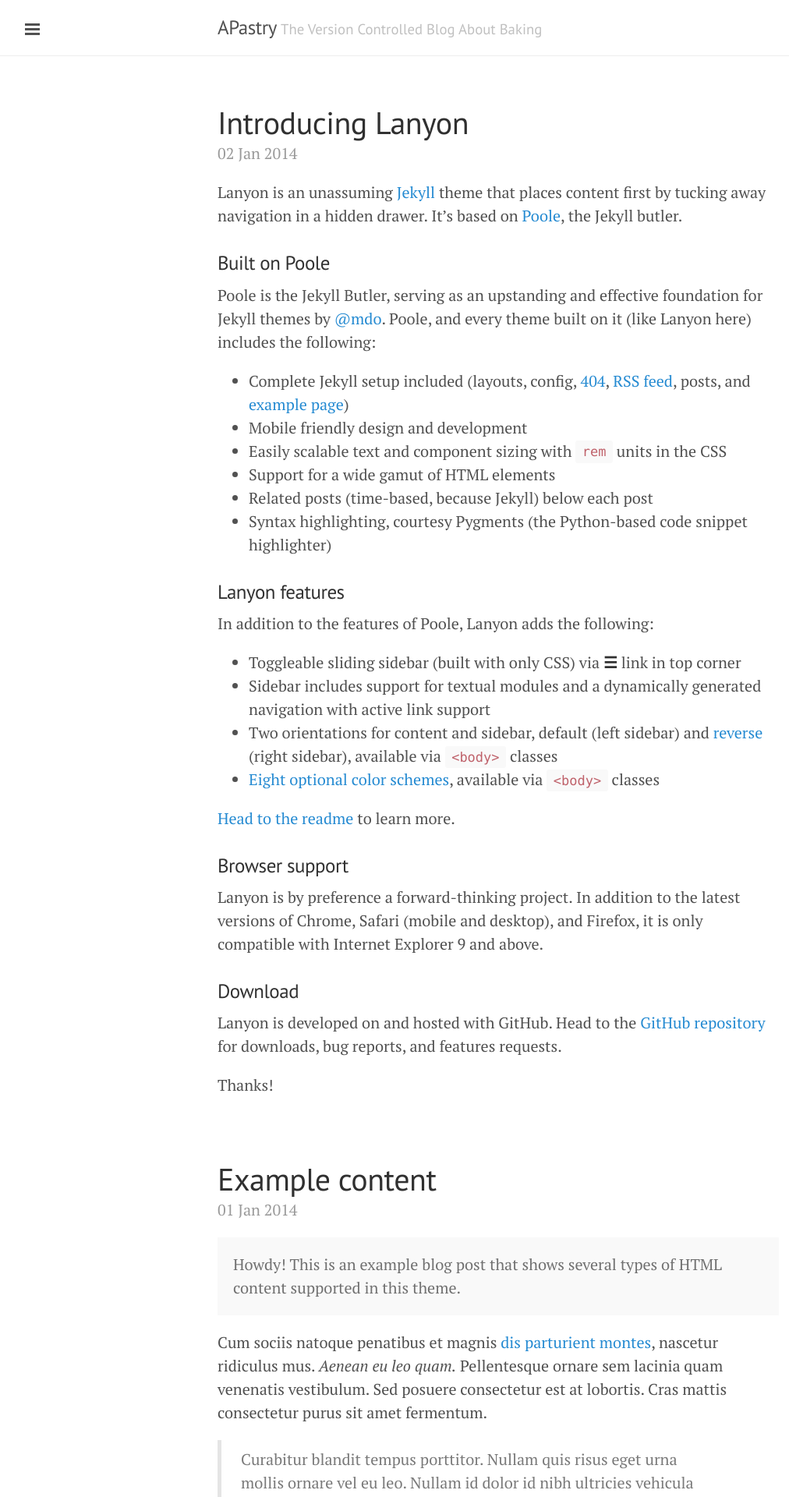
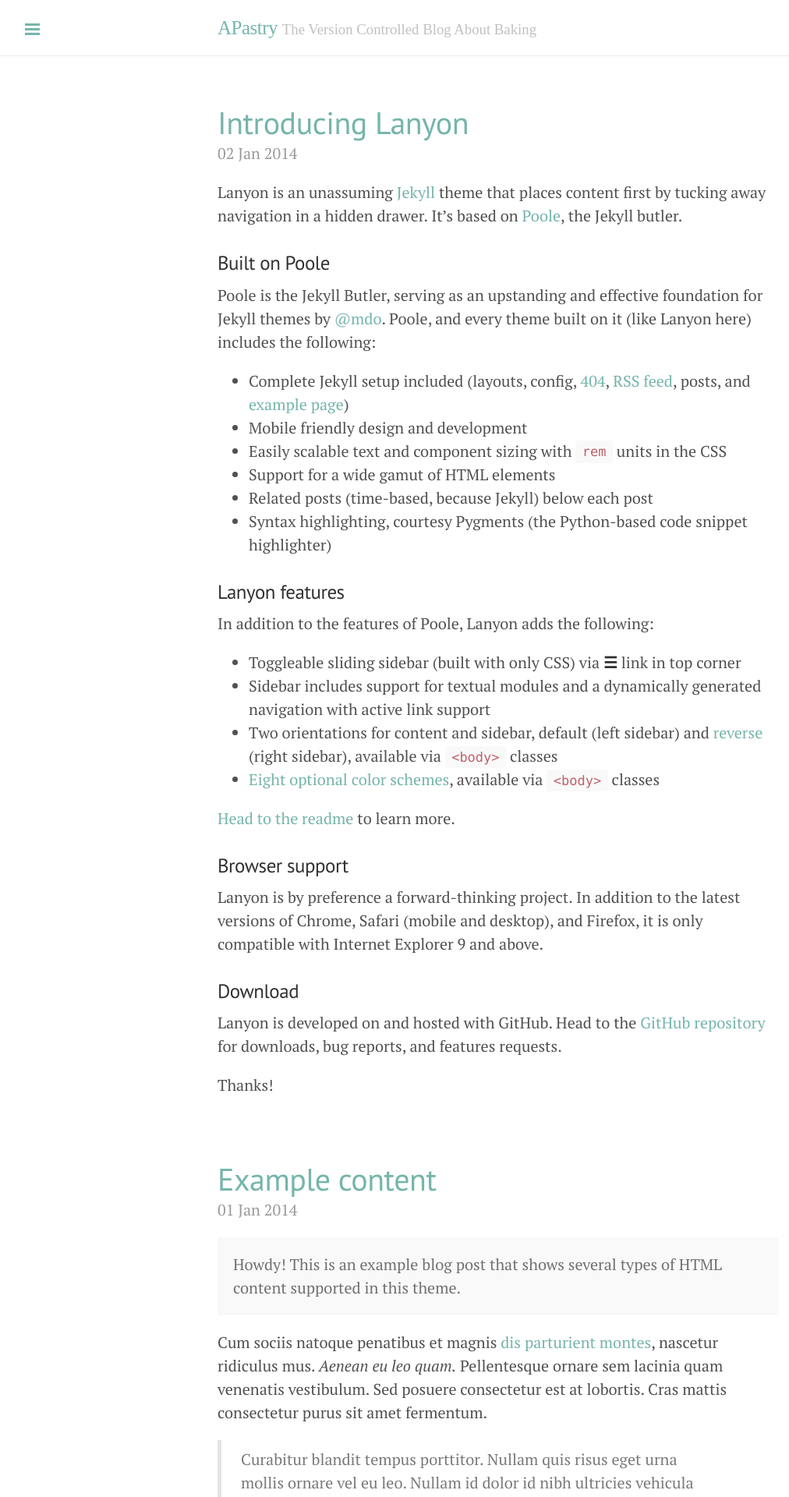
Before and after one commit to apastry/apastry.github.io, a Jekyll site: the page built from index.html, in a window 1280 px wide. Shown: the top 1920 px of the page at 78% size, without its empty margins (1-1013 px from the left). Built offline with Jekyll 4.4.1, drawn with Linux system fonts in a browser that asks for light colours; Markdown is read by kramdown in place of the engine named in the settings; the list of posts is cut into pages by our own code.

Commit message:
Various customisation

```diff
--- a/_includes/head.html
+++ b/_includes/head.html
@@ -17,6 +17,7 @@
   <link rel="stylesheet" href="/public/css/poole.css">
   <link rel="stylesheet" href="/public/css/syntax.css">
   <link rel="stylesheet" href="/public/css/lanyon.css">
+  <link rel="stylesheet" href="/public/css/custom.css">
   <link rel="stylesheet" href="http://fonts.googleapis.com/css?family=PT+Serif:400,400italic,700|PT+Sans:400">
 
   <!-- Icons -->
--- /dev/null
+++ b/_includes/logo.html
@@ -0,0 +1,7 @@
+<div class="logo">
+  <div class="logo-frame">
+    <div class="logo-frame">
+      <p>AP</p>
+    </div>
+  </div>
+</div>
--- a/_includes/sidebar.html
+++ b/_includes/sidebar.html
@@ -5,6 +5,7 @@
 <!-- Toggleable sidebar -->
 <div class="sidebar" id="sidebar">
   <div class="sidebar-item">
+    {% include logo.html %}
     <p>{{ site.description }}</p>
   </div>
 
@@ -25,8 +26,6 @@
       {% endif %}
     {% endfor %}
 
-    <a class="sidebar-nav-item" href="{{ site.github.repo }}/archive/v{{ site.version }}.zip">Download</a>
-    <a class="sidebar-nav-item" href="{{ site.github.repo }}">GitHub project</a>
     <span class="sidebar-nav-item">Currently v{{ site.version }}</span>
   </nav>
 
--- a/_layouts/default.html
+++ b/_layouts/default.html
@@ -3,7 +3,7 @@
 
   {% include head.html %}
 
-  <body>
+  <body class="theme-base-0c">
 
     {% include sidebar.html %}
 
--- /dev/null
+++ b/public/css/custom.css
@@ -0,0 +1,41 @@
+.masthead-title {
+  font-family: "Sorts Mill Goudy"
+}
+
+.logo {
+	margin-left: 0.5rem;
+}
+
+.logo-frame {
+	/* Set the diameter. Sidebar defined as 14rem */
+	width: 10rem;
+	height: 10rem;
+    /* Make it a white circle */
+    border: .2rem solid white;
+    -webkit-border-radius: 5rem;
+    		border-radius: 5rem;
+    /* Help the center the text */
+    position: relative;
+}
+
+.logo-frame > .logo-frame {
+	/* Offset the inner frame for stamped look */
+    margin-top: -.1rem;
+	margin-left: -.1rem;
+}
+
+.logo p {
+	/* Format the intials */
+	font-family: "Sorts Mill Goudy";
+	font-size: 2.5rem;
+	color: white;
+	/* Position the initials centrally */
+	margin: 0;
+	position: absolute;
+	top: 50%;
+	left: 50%;
+	margin-right: -50%;
+	-webkit-transform: translate(-50%, -50%);
+		-ms-transform: translate(-50%, -50%);
+			transform: translate(-50%, -50%);
+}
```
